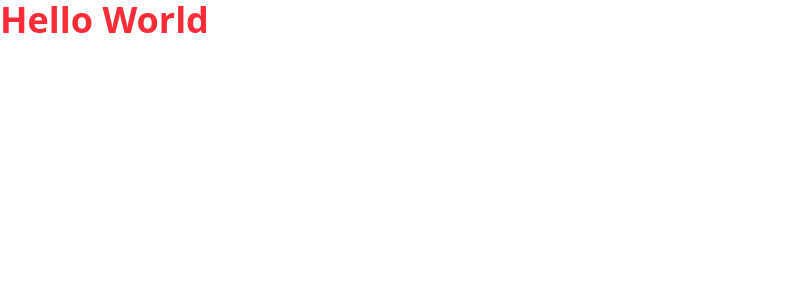
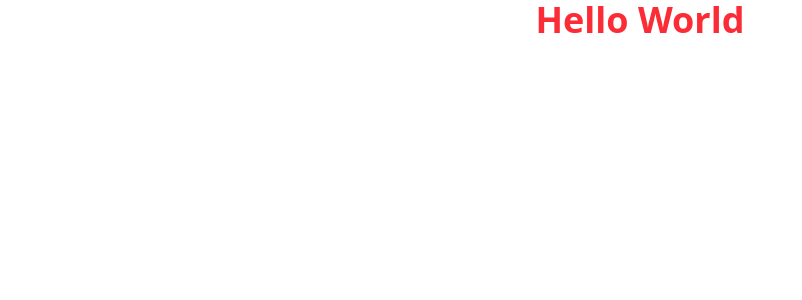
Before and after one commit to BaziotaBeans/cocktail-gsap, a React (Vite) app: page / in a window 1280 px wide. Shown: the top 300 px of the page, without its empty margins (0-802 px from the left). Built offline with nearby package versions, Linux system fonts and the light colour scheme.

Commit message:
feat: add utility tailwind

```diff
--- a/src/App.jsx
+++ b/src/App.jsx
@@ -5,7 +5,7 @@ gsap.registerPlugin(ScrollTrigger, SplitText);
 
 const App = () => {
   return (
-    <div>
+    <div className="flex-center">
       <h1 className="text-4xl font-bold text-red-500">Hello World</h1>
     </div>
   );
--- a/src/index.css
+++ b/src/index.css
@@ -1 +1,5 @@
 @import "tailwindcss";
+
+@utility flex-center {
+  @apply flex items-center justify-center;
+}
```
